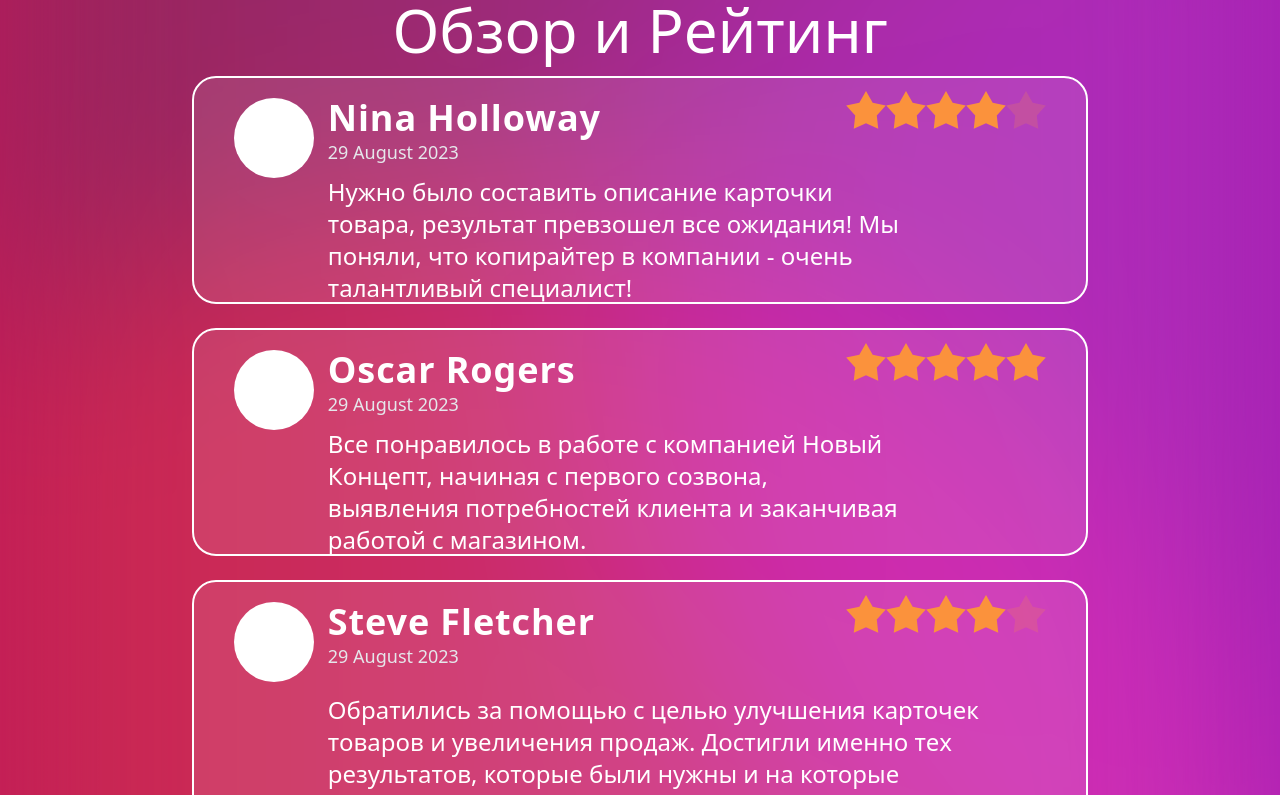
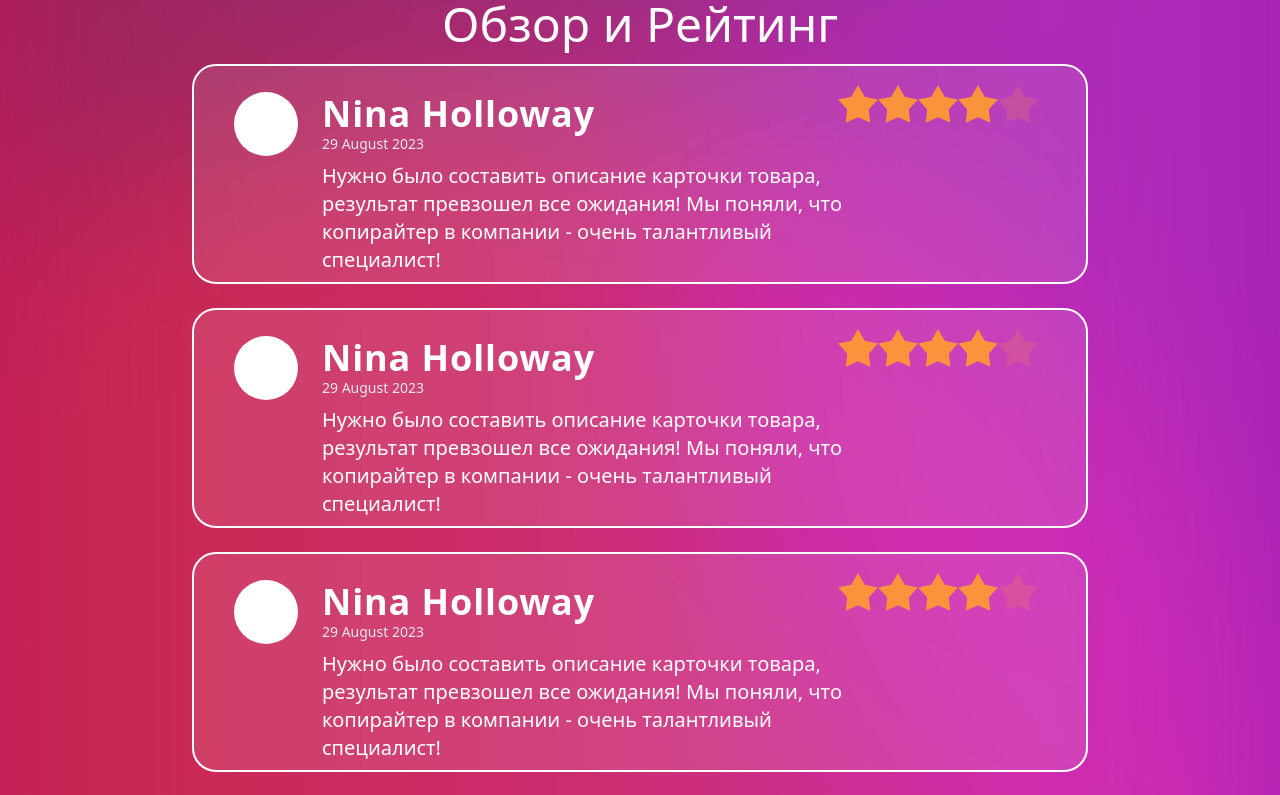
Before and after one commit to Najibmansour/novyi-koncept, a Next.js app: page / in a window 1280 px wide. Shown: the part 1640-2435 px from the top of the page. Built offline with nearby package versions, Linux system fonts and the light colour scheme; a web font is replaced by a local one.

Commit message:
finished v1 of mobile port cz no mobile design provided

```diff
--- a/src/components/Pages/reviews.jsx
+++ b/src/components/Pages/reviews.jsx
@@ -4,83 +4,96 @@ import Rating from "../rating";
 const Reviews = () => {
   return (
     <section className="flex h-screen w-screen flex-row justify-center">
-      <article className="relative flex h-[95%] w-[70%] flex-col items-center space-y-4">
-        <h1 className="text-6xl text-white">Обзор и Рейтинг</h1>
-        <div className="flex h-full w-full flex-col space-y-6  transition-transform ">
-          <div className="flex h-[40%] flex-row rounded-3xl border-2 border-white bg-white bg-opacity-10">
-            <div className="w-[15%] flex-auto  px-10 py-5">
-              <figure className="h-20 w-20 rounded-full bg-white " />
+      <article className="relative flex h-[95%] w-[90%] flex-col items-center space-y-4 lg:w-[70%]">
+        <h1 className=" text-3xl text-white lg:text-5xl">Обзор и Рейтинг</h1>
+        <div className="flex h-full w-full flex-col space-y-3 transition-transform lg:space-y-6 ">
+          <div className="flex h-[40%] flex-col justify-center rounded-3xl border-2 border-white  bg-white bg-opacity-10 p-2 lg:flex-row">
+            <article className="flex-auto px-2 text-white lg:w-[85%] lg:pr-10">
+              <div className="relative w-full lg:h-[40%]">
+                <div className="absolute right-0 top-3">
+                  <Rating rating={4} className="hidden lg:block" />
                 </div>
-            <article className="w-[85%] flex-auto  pr-10 text-white">
-              <div className="relative h-[40%] w-full ">
-                <div className="absolute right-0 top-3">
-                  <Rating rating={4} />
+                <div className="flex flex-row justify-start lg:pt-5">
+                  <div className="flex w-14 items-center justify-center  lg:w-28">
+                    <figure className="absolute  h-10 w-10 rounded-full bg-white lg:block lg:h-16 lg:w-16 " />
                   </div>
-                <div className="flex flex-col justify-center pt-5">
-                  <h1 className="text-4xl font-bold tracking-wide">
+
+                  <div className="flex flex-col">
+                    <h1 className="text-xl font-bold tracking-wide lg:text-4xl">
                       Nina Holloway
                     </h1>
-                  <small className="text-lg text-gray-200">
+                    <small className="text-sm text-gray-200">
                       29 August 2023
                     </small>
                   </div>
                 </div>
-              <blockquote className="h-[60%] w-[80%] pt-2 text-2xl">
+              </div>
+              <Rating rating={4} className="block lg:hidden" />
+
+              <blockquote className="text-md w-[90%] leading-4 lg:h-[60%] lg:w-[80%] lg:pl-28 lg:pt-2 lg:text-xl">
                 Нужно было составить описание карточки товара, результат
                 превзошел все ожидания! Мы поняли, что копирайтер в компании -
                 очень талантливый специалист!
               </blockquote>
             </article>
           </div>
-          <div className="flex h-[40%] flex-row rounded-3xl border-2 border-white bg-white bg-opacity-10">
-            <div className="w-[15%] flex-auto  px-10 py-5">
-              <figure className="h-20 w-20 rounded-full bg-white " />
+          <div className="flex h-[40%] flex-col justify-center rounded-3xl border-2 border-white  bg-white bg-opacity-10 p-2 lg:flex-row">
+            <article className="flex-auto px-2 text-white lg:w-[85%] lg:pr-10">
+              <div className="relative w-full lg:h-[40%]">
+                <div className="absolute right-0 top-3">
+                  <Rating rating={4} className="hidden lg:block" />
                 </div>
-            <article className="w-[85%] flex-auto  pr-10 text-white">
-              <div className="relative h-[40%] w-full ">
-                <div className="absolute right-0 top-3">
-                  <Rating rating={4} name="rating-2" />
+                <div className="flex flex-row justify-start lg:pt-5">
+                  <div className="flex w-14 items-center justify-center  lg:w-28">
+                    <figure className="absolute  h-10 w-10 rounded-full bg-white lg:block lg:h-16 lg:w-16 " />
                   </div>
-                <div className="flex flex-col justify-center pt-5">
-                  <h1 className="text-4xl font-bold tracking-wide">
-                    Oscar Rogers
+
+                  <div className="flex flex-col">
+                    <h1 className="text-xl font-bold tracking-wide lg:text-4xl">
+                      Nina Holloway
                     </h1>
-                  <small className="text-lg text-gray-200">
+                    <small className="text-sm text-gray-200">
                       29 August 2023
                     </small>
                   </div>
                 </div>
-              <blockquote className="h-[60%] w-[80%] pt-2 text-2xl">
-                Все понравилось в работе с компанией Новый Концепт, начиная с
-                первого созвона, выявления потребностей клиента и заканчивая
-                работой с магазином.
+              </div>
+              <Rating rating={4} className="block lg:hidden" />
+
+              <blockquote className="text-md w-[90%] leading-4 lg:h-[60%] lg:w-[80%] lg:pl-28 lg:pt-2 lg:text-xl">
+                Нужно было составить описание карточки товара, результат
+                превзошел все ожидания! Мы поняли, что копирайтер в компании -
+                очень талантливый специалист!
               </blockquote>
             </article>
           </div>
-          <div className="flex h-[40%] flex-row rounded-3xl border-2 border-white bg-white bg-opacity-10">
-            <div className="w-[15%] flex-auto  px-10 py-5">
-              <figure className="h-20 w-20 rounded-full bg-white " />
+          <div className="flex h-[40%] flex-col justify-center rounded-3xl border-2 border-white  bg-white bg-opacity-10 p-2 lg:flex-row">
+            <article className="flex-auto px-2 text-white lg:w-[85%] lg:pr-10">
+              <div className="relative w-full lg:h-[40%]">
+                <div className="absolute right-0 top-3">
+                  <Rating rating={4} className="hidden lg:block" />
                 </div>
-            <article className="w-[85%] flex-auto  pr-10 text-white">
-              <div className="relative h-[40%] w-full ">
-                <div className="absolute right-0 top-3">
-                  <Rating rating={4} name="rating-2" />
+                <div className="flex flex-row justify-start lg:pt-5">
+                  <div className="flex w-14 items-center justify-center  lg:w-28">
+                    <figure className="absolute  h-10 w-10 rounded-full bg-white lg:block lg:h-16 lg:w-16 " />
                   </div>
-                <div className="flex flex-col justify-center pt-5">
-                  <h1 className="text-4xl font-bold tracking-wide">
-                    Steve Fletcher
+
+                  <div className="flex flex-col">
+                    <h1 className="text-xl font-bold tracking-wide lg:text-4xl">
+                      Nina Holloway
                     </h1>
-                  <small className="text-lg text-gray-200">
+                    <small className="text-sm text-gray-200">
                       29 August 2023
                     </small>
                   </div>
                 </div>
-              <blockquote className="h-[60%] w-[100%] pt-0 text-2xl">
-                Обратились за помощью с целью улучшения карточек товаров и
-                увеличения продаж. Достигли именно тех результатов, которые были
-                нужны и на которые рассчитывали. Вырос трафик выдачи,
-                увеличилось число переходов и процент выкупа. Отлично
-                сработались! Рекомендую!
+              </div>
+              <Rating rating={4} className="block lg:hidden" />
+
+              <blockquote className="text-md w-[90%] leading-4 lg:h-[60%] lg:w-[80%] lg:pl-28 lg:pt-2 lg:text-xl">
+                Нужно было составить описание карточки товара, результат
+                превзошел все ожидания! Мы поняли, что копирайтер в компании -
+                очень талантливый специалист!
               </blockquote>
             </article>
           </div>
--- a/src/components/backgroudGradient.jsx
+++ b/src/components/backgroudGradient.jsx
@@ -2,7 +2,7 @@ import React from "react";
 
 const BackgroudGradient = () => {
   return (
-    <div className="relative h-[550svh] w-screen overflow-hidden bg-gradient-to-r from-pink-700 to-fuchsia-600 blur-[100px] grayscale-[0.3] ">
+    <div className="relative h-[610svh] w-screen overflow-hidden bg-gradient-to-r from-pink-700 to-fuchsia-600 blur-[100px] grayscale-[0.3] ">
       <figure className="shape1 absolute -right-[20%] bottom-[50%] h-[150vh] w-[150vh] rounded-full bg-[#996AA4] mix-blend-overlay" />
       <figure className="shape2 absolute -right-[20%]  -top-[10%] h-[150vh] w-[250vh] rounded-full bg-[#2b2264] mix-blend-darken" />
       <figure className="shape3 absolute -left-[50%] bottom-[0%] h-[150vh] w-[150vh] rounded-full bg-[#DF5C61] mix-blend-overlay lg:-left-[30%]" />
--- a/src/components/page 1/HeroP1.jsx
+++ b/src/components/page 1/HeroP1.jsx
@@ -67,7 +67,7 @@ const HeroP1 = () => {
                 <h1 className=" text-center text-xl lg:text-5xl ">
                   Добиться успеха на маркетплейсах ЛЕГКО !
                 </h1>
-                <h2 className="w-[90%] bg-black text-lg lg:w-[70%] lg:text-xl ">
+                <h2 className="w-[90%]  text-lg lg:w-[70%] lg:text-xl ">
                   Мы, компания Новый Концепт, поможем вам пройти путь от идеи
                   магазина до запуска и первых продаж
                 </h2>
--- a/src/components/rating.jsx
+++ b/src/components/rating.jsx
@@ -1,8 +1,9 @@
+import { cn } from "@/lib/cn";
 import React from "react";
 
-const Rating = ({ rating, name }) => {
+const Rating = ({ rating, name, className }) => {
   return (
-    <div className="rating rating-lg">
+    <div className={cn("rating rating-md lg:rating-lg", className)}>
       <input
         type="radio"
         name={name}
```
Lines whose indentation alone changed are shown as unchanged.
